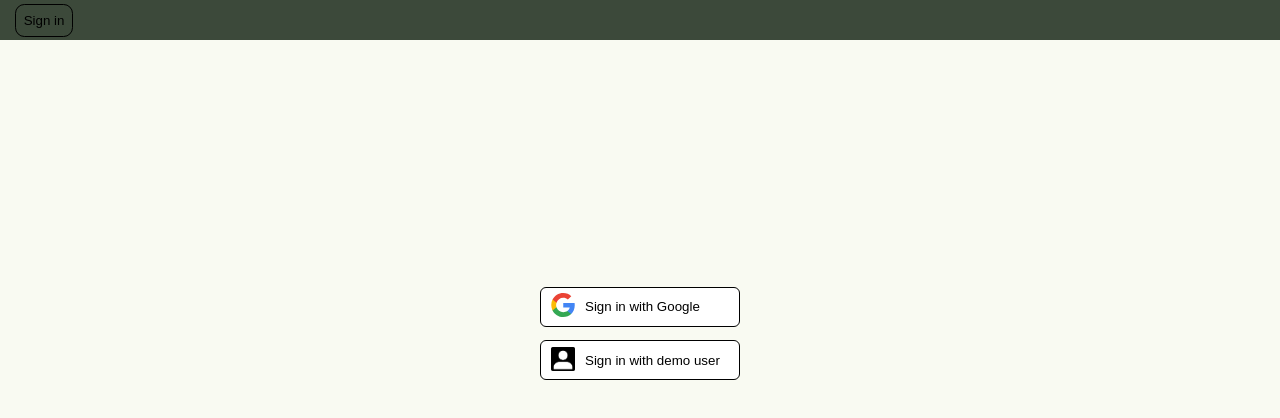
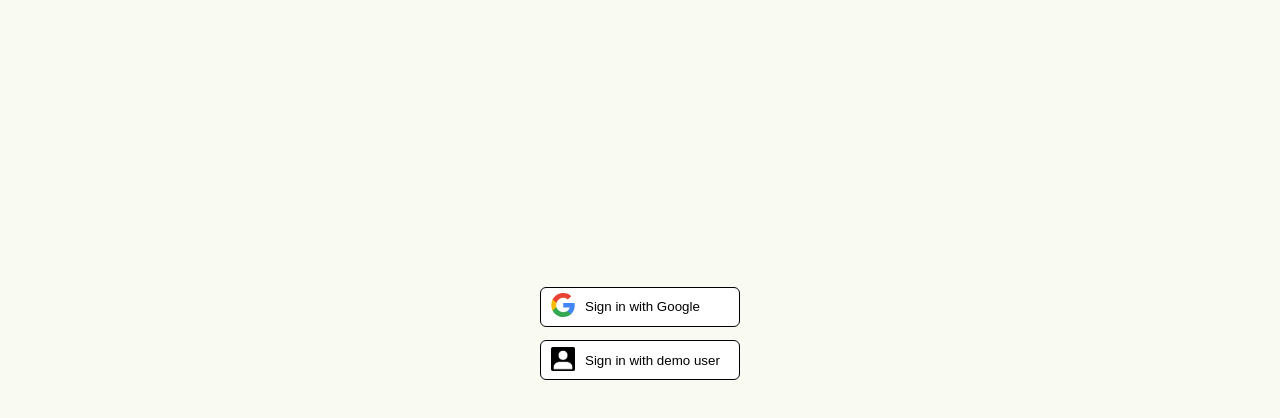
Before and after one commit to shamit6/get-there, a Next.js app: page /login in a window 1280 px wide. Shown: the top 418 px of the page. Built offline with nearby package versions, Linux system fonts and the light colour scheme; no server answers.

Commit message:
fix login

```diff
--- a/components/UpdateBalance/index.tsx
+++ b/components/UpdateBalance/index.tsx
@@ -31,7 +31,7 @@ function UpdateBalanceModal({
     ? calcCurrentBalanceAmount(transactions!, balanceStatuses?.[0]!)
     : 0
 
-  const currentBalanceStatus = balanceStatuses![0]
+  const currentBalanceStatus = balanceStatuses?.[0]
 
   return (
     <Modal isOpen={isOpen}>
--- a/components/layout/index.tsx
+++ b/components/layout/index.tsx
@@ -20,7 +20,7 @@ export default function Layout({ children }: { children: ReactNode }) {
         />
       </Head>
       <div className={styles.wrapper}>
-        <Header />
+        {router.pathname !== '/login' && <Header />}
         <div>{router.pathname === '/' && <UpdateBalance />}</div>
         <div className={styles.content}>{children}</div>
       </div>
```
